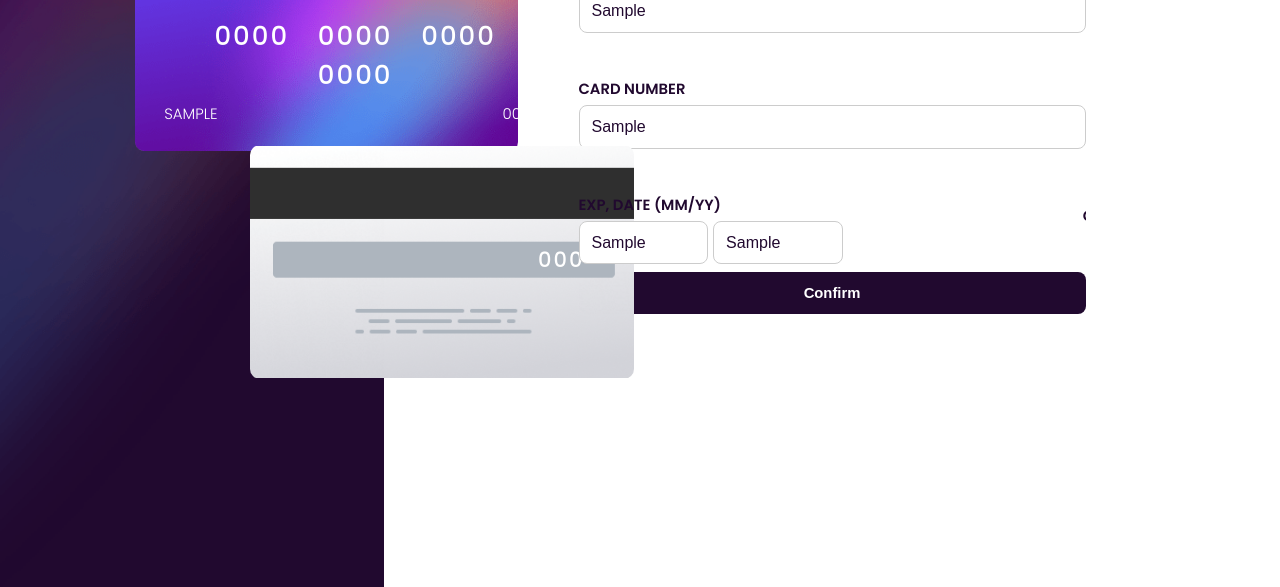
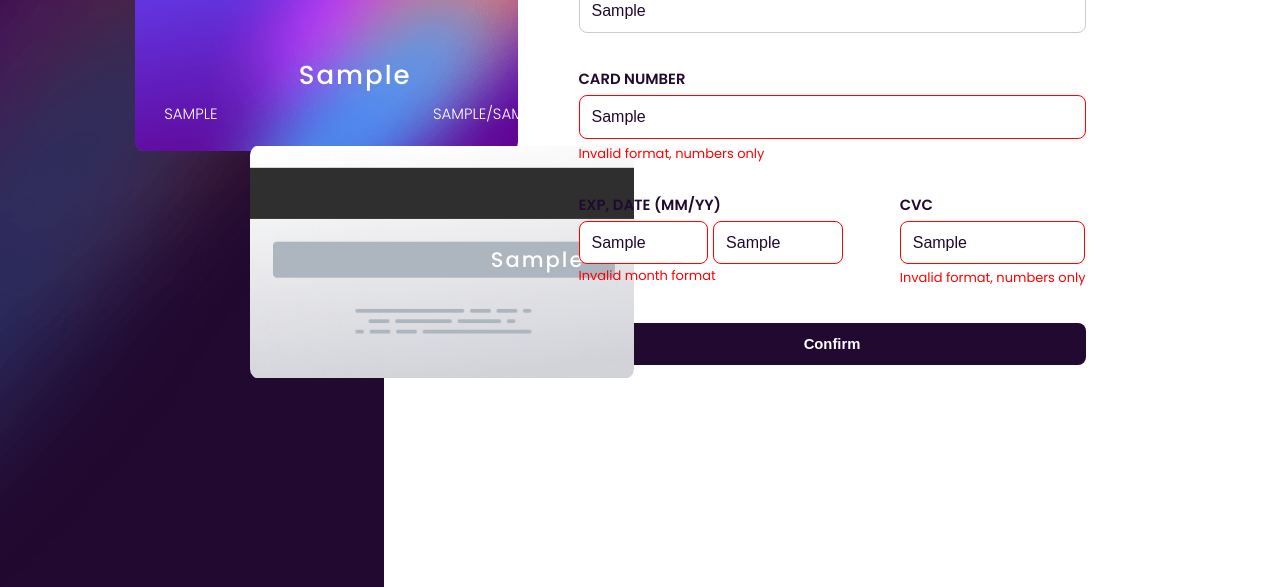
Before and after one commit to TheLuuiis/Interactive-card-details-form, a plain HTML site: page index.html in a window 1280 px wide. Both pictures are taken after typing "Sample", "Sample", "Sample", "Sample", "Sample" into the empty fields and a click on the button "Confirm". Shown: the part 213-800 px from the top of the page. Drawn offline with Linux system fonts and the light colour scheme.

Commit message:
Implementación de lógica a los campos

```diff
--- a/index.html
+++ b/index.html
@@ -33,8 +33,8 @@
             </div>
           </div>
         </div>
-        <div class="card-back">
-          <p>
+        <div class="card-back" id="cardPin">
+          <p id="cardPinDate">
             000
           </p>
         </div>
@@ -56,15 +56,15 @@
             <div class="mm">
               <label for="exp">Exp, date (MM/YY)</label>
               <div class="dates">
-                <input type="text" name="date_month" id="date" minlength="2" maxlength="2" autocomplete="cc-csc" placeholder="MM">
-                <input type="text" name="date_year" id="date" minlength="2" maxlength="2" autocomplete="cc-csc" placeholder="YY">
-                <span id="expError" class="error"></span>
+                <input type="text" class="date" name="date_month" id="date" minlength="2" maxlength="2" autocomplete="cc-csc" placeholder="MM">
+                <input type="text" class="date" name="date_year" id="date" minlength="2" maxlength="2" autocomplete="cc-csc" placeholder="YY">
+                <span id="dateError" class="errorDate"></span>
               </div>
             </div>
             <div class="cvc">
               <label for="cvc">cvc</label>
               <input type="text" name="pin" id="pin" minlength="3" maxlength="3" autocomplete="cc-csc" placeholder="e.g. 123">
-              <span id="cvcError" class="error"></span>
+              <span id="pinError" class="errorPin"></span>
             </div>
           </div>
           <button type="submit" id="submit">Confirm</button>
--- a/index.js
+++ b/index.js
@@ -1,187 +1,189 @@
-'use strict'
-// <    >  =>
+'use strict';
 
 window.addEventListener('DOMContentLoaded', () => {
     const form = document.getElementById('form');
     const name = document.getElementById('name');
     const number = document.getElementById('number');
-    const date = document.getElementById('date');
+    const dateInputs = document.querySelectorAll('.date');
     const pin = document.getElementById('pin');
 
     const cardNumber = document.getElementById('cardNumber');
     const cardName = document.getElementById('cardName');
     const cardDate = document.getElementById('cardDate');
+    const cardPin = document.getElementById('cardPin');
+    const cardPinDate = document.getElementById('cardPinDate');
 
     const nameError = document.getElementById('nameError');
     const numberError = document.getElementById('numberError');
+    const dateError = document.getElementById('dateError');
+    const pinError = document.getElementById('pinError');
 
-    form.addEventListener('submit', (event) => {
-        event.preventDefault();
+    function isValidName(name) {
+        const nameRegex = /^[a-zA-Z\s]+$/;
+        return nameRegex.test(name);
+    }
 
-        // Error inputs
-        const errorInputs = () => {
-            name.style.border = '1px solid red';
-        };
+    function isValidNumber(number) {
+        const numberRegex = /^[0-9\s]{16,19}$/;
+        return numberRegex.test(number);
+    }
 
-        const resetErrors = () => {
-            name.style.border = '';
-        };
+    function isValidMonth(month) {
+        return /^[0-9]{2}$/.test(month) && parseInt(month, 10) >= 1 && parseInt(month, 10) <= 12;
+    }
 
-        let isValid = true;
+    function isValidYear(year) {
+        return /^[0-9]{2}$/.test(year);
+    }
 
-        // Validamos los campos
-        if(!name.value.trim()) {
-            nameError.textContent = "Can't be blank";
-            errorInputs();
-            isValid = false;
-        } else if(!isValidName(name.value.trim())) {
-            nameError.textContent = "Can't be blank";
-            errorInputs();
-        } else {
-            nameError.textContent = '';
-            cardName.innerHTML = name.value.trim();
-            resetErrors();
-        };
+    function isValidCVC(cvc) {
+        const cvcRegex = /^\d{3}$/;
+        return cvcRegex.test(cvc);
+    }
 
     name.addEventListener('input', () => {
-            nameValue = name.value.trim();
+        const nameValue = name.value.trim();
 
         if (nameValue === '') {
             cardName.innerHTML = "Jane Appleseed";
             nameError.textContent = "Can't be blank";
             name.style.border = '1px solid red';
-            } else if(!isValidName(nameValue)) {
+        } else if (!isValidName(nameValue)) {
             cardName.innerHTML = nameValue;
-                nameError.textContent = "Can't be blank";
+            nameError.textContent = 'Invalid format, letters only';
             name.style.border = '1px solid red';
         } else {
             cardName.innerHTML = nameValue;
             nameError.textContent = '';
             name.style.border = '';
+        }
+    });
+
+    number.addEventListener('input', () => {
+        const numberValue = number.value.trim();
+
+        if (numberValue === '') {
+            cardNumber.innerHTML = "0000 0000 0000 0000";
+            numberError.textContent = "Can't be blank";
+            number.style.border = '1px solid red';
+        } else if (!isValidNumber(numberValue)) {
+            cardNumber.innerHTML = numberValue;
+            numberError.textContent = 'Invalid format, numbers only';
+            number.style.border = '1px solid red';
+        } else {
+            const formattedNumber = numberValue.replace(/\s+/g, '').replace(/(.{4})/g, '$1 ').trim();
+            cardNumber.innerHTML = formattedNumber;
+            numberError.textContent = '';
+            number.style.border = '';
+        }
+    });
+
+    dateInputs.forEach((input) => {
+        input.addEventListener('input', () => {
+            const month = document.querySelector('input[placeholder="MM"]').value.trim();
+            const year = document.querySelector('input[placeholder="YY"]').value.trim();
+
+            if (month === '' || !isValidMonth(month)) {
+                dateError.textContent = "Invalid month format";
+                input.style.border = '1px solid red';
+            } else if (year === '' || !isValidYear(year)) {
+                dateError.textContent = "Invalid year format";
+                input.style.border = '1px solid red';
+            } else {
+                dateError.textContent = '';
+                input.style.border = '';
             };
 
+            cardDate.innerHTML = `${month || '00'}/${year || '00'}`;
+        });
     });
 
-        function isValidName(name) {
-            const nameRegex = /^[a-zA-Z0-9\s.,!?'"()&$%]+$/;
-            return nameRegex.test(name);
+    pin.addEventListener('input', () => {
+        const pinValue = pin.value.trim();
+
+        if (pinValue === '') {
+            cardPinDate.textContent = '000';
+            pinError.textContent = "Can't be blank";
+            pin.style.border = '1px solid red';
+        }
+        else if (!isValidCVC(pinValue)) {
+            cardPinDate.textContent = pinValue;
+            pinError.textContent = 'Invalid format, numbers only';
+            pin.style.border = '1px solid red';
+        }
+        else {
+            cardPinDate.textContent = pinValue;
+            pinError.textContent = '';
+            pin.style.border = '';
         };
-
-        function isValidnumber(number) {
-            const numberRegex = /^[0-9]{15,16}|(([0-9]{4}\s){3}[0-9]{3,4})$/;
-            return numberRegex.test(number);
-        };
-
-    // Quitamos el foco si los campos están llenos
-    name.addEventListener('change', resetErrors);
-
-
-
-
-
-
-
-
-
-
-
-
-
-
-
-
-
-
-
-
-
-
-
-
-
-
-
-
-
-
-
-
-
-
-
-
-
-
-
-
-
-
-
-
-
-
-
-
-
-
-
-
-
-
-
-
-
-
-
-
     });
 
+    form.addEventListener('submit', (event) => {
+        event.preventDefault();
+        let isValid = true;
 
+        const nameValue = name.value.trim();
+        if (!nameValue) {
+            nameError.textContent = "Can't be blank";
+            name.style.border = '1px solid red';
+            isValid = false;
+        } else if (!isValidName(nameValue)) {
+            nameError.textContent = 'Invalid format, letters only';
+            name.style.border = '1px solid red';
+            isValid = false;
+        } else {
+            nameError.textContent = '';
+            name.style.border = '';
+        }
 
+        const numberValue = number.value.trim();
+        if (!numberValue) {
+            numberError.textContent = "Can't be blank";
+            number.style.border = '1px solid red';
+            isValid = false;
+        } else if (!isValidNumber(numberValue)) {
+            numberError.textContent = 'Invalid format, numbers only';
+            number.style.border = '1px solid red';
+            isValid = false;
+        } else {
+            numberError.textContent = '';
+            number.style.border = '';
+        }
 
+        dateInputs.forEach((input) => {
+            const month = document.querySelector('input[placeholder="MM"]').value.trim();
+            const year = document.querySelector('input[placeholder="YY"]').value.trim();
 
+            if (month === '' || !isValidMonth(month)) {
+                dateError.textContent = "Invalid month format";
+                input.style.border = '1px solid red';
+                isValid = false;
+            } else if (year === '' || !isValidYear(year)) {
+                dateError.textContent = "Invalid year format";
+                input.style.border = '1px solid red';
+                isValid = false;
+            } else {
+                dateError.textContent = '';
+                input.style.border = '';
+            }
+        });
 
+        const pinValue = pin.value.trim();
+        if (!pinValue) {
+            pinError.textContent = "Can't be blank";
+            pin.style.border = '1px solid red';
+            isValid = false;
+        } else if (!isValidCVC(pinValue)) {
+            pinError.textContent = 'Invalid format, numbers only';
+            pin.style.border = '1px solid red';
+            isValid = false;
+        } else {
+            pinError.textContent = '';
+            pin.style.border = '';
+        }
 
-
-
-
-
-
-
-
-
-
-
-
-
-
-
-
-
-
-
-
-
-
-
-
-
-
-
-
-
-
-
-
-
-
-
-
-
-
-
-
-
-
-
+        if (isValid) {
+            alert('Form submitted successfully!');
+        }
     });
+});
--- a/style/style.css
+++ b/style/style.css
@@ -161,8 +161,6 @@ body {
     display: flex;
     flex-direction: column;
     border-radius: 0.5rem;
-    box-sizing: border-box;
-    overflow: hidden;
     transition: .6s ease;
 }
 
@@ -170,7 +168,7 @@ body {
     width: 100%;
     height: auto;
     display: flex;
-    margin: 0px 0px 40px;
+    margin: 0px 0px 30px;
     flex-direction: column;
 }
 
@@ -206,16 +204,15 @@ body {
 }
 
 .container-dates {
-    gap: 50px;
     width: 100%;
     height: auto;
     display: flex;
-    overflow: hidden;
     justify-content: space-between;
 }
 
 .mm {
-    width: auto;
+    width: 100%;
+    max-width: 50%;
     height: auto;
     display: flex;
     flex-direction: column;
@@ -256,9 +253,31 @@ body {
     border: 1px solid hsl(249, 99%, 64%);
 }
 
+.errorDate {
+    width: 100%;
+    height: auto;
+    color: red;
+    font-size: 13px;
+    font-weight: 400;
+    margin-top: 45px;
+    position: absolute;
+}
+
+.errorPin {
+    width: 100%;
+    height: auto;
+    color: red;
+    font-size: 13px;
+    font-weight: 400;
+    margin-top: 4px;
+    position: relative;
+}
+
 .cvc {
     width: auto;
     height: auto;
+    display: flex;
+    flex-direction: column;
     margin-bottom: 35px;
 }
 
@@ -272,7 +291,8 @@ body {
 }
 
 .cvc input {
-    width: 185px;
+    width: 100%;
+    max-width: 185px;
     height: 43.19px;
     font-size: 16px;
     font-weight: 500;
@@ -317,4 +337,5 @@ body {
     font-weight: 400;
     margin-top: 5px;
     margin-right: 185px;
+    position: relative;
 }
```
Lines whose indentation alone changed are shown as unchanged.
